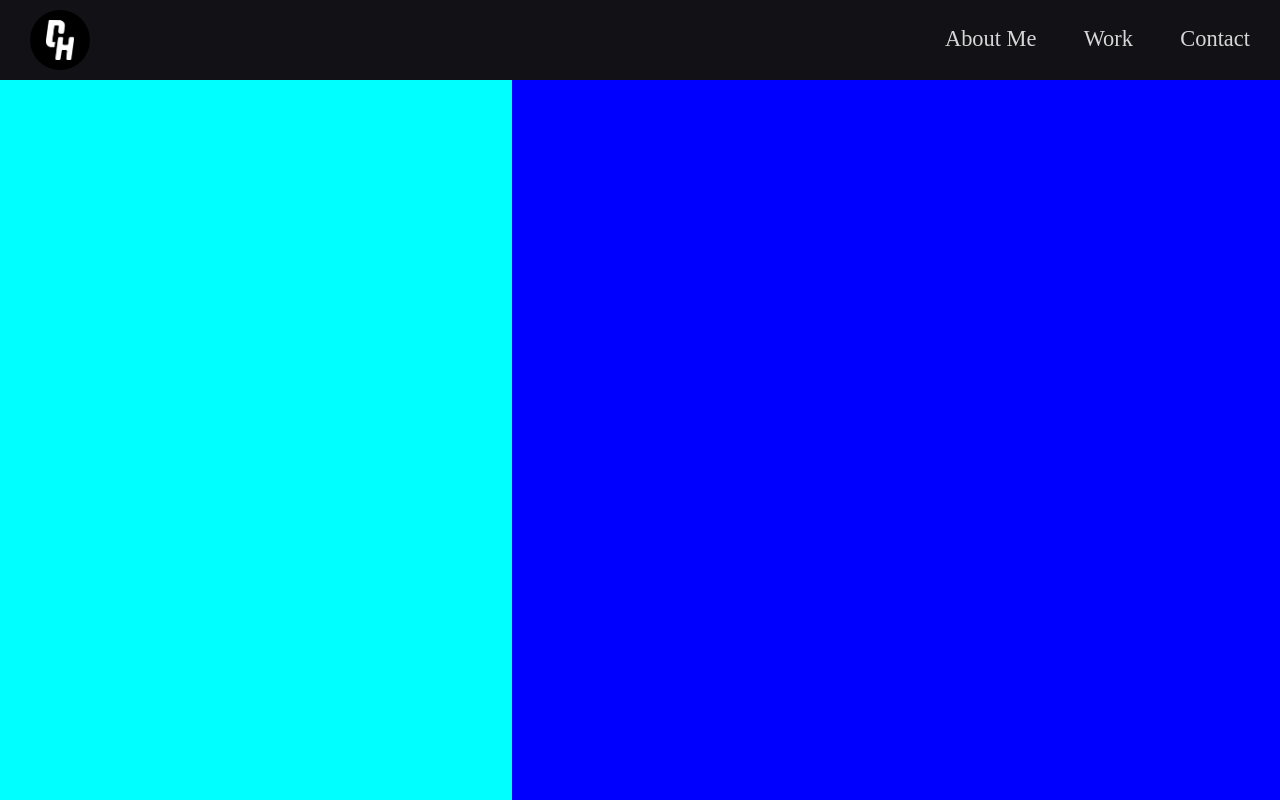
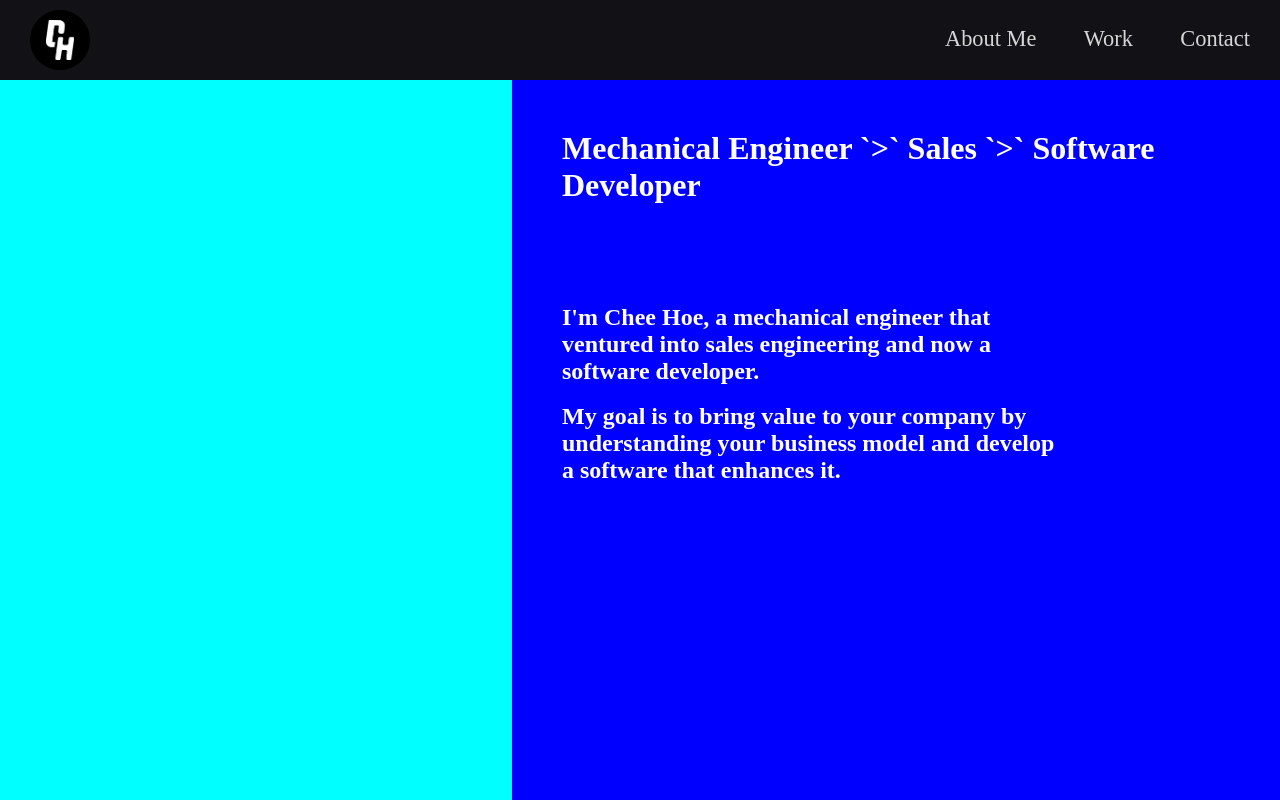
Before and after one commit to calvinwong95/chsolutions, a React (Create React App) app: page / in a window 1280 px wide. Both pictures are taken after a click on the link "About Me". Built offline with nearby package versions, Linux system fonts and the light colour scheme; a web font is replaced by a local one.

Commit message:
wip: testing out redux

```diff
--- a/package.json
+++ b/package.json
@@ -6,9 +6,12 @@
     "@testing-library/jest-dom": "^5.16.5",
     "@testing-library/react": "^13.3.0",
     "@testing-library/user-event": "^13.5.0",
+    "immer": "^9.0.15",
     "react": "^18.2.0",
     "react-dom": "^18.2.0",
+    "react-router-dom": "6",
     "react-scripts": "5.0.1",
+    "redux": "^4.2.0",
     "web-vitals": "^2.1.4"
   },
   "scripts": {
--- a/src/index.css
+++ b/src/index.css
@@ -12,6 +12,7 @@ body {
   -webkit-font-smoothing: antialiased;
   -moz-osx-font-smoothing: grayscale;
 }
+
 
 code {
   font-family: source-code-pro, Menlo, Monaco, Consolas, 'Courier New',
@@ -52,3 +53,7 @@ code {
   flex:1;
   background: blue;
 }
+
+.about-me-container {
+  padding: 50px;
+}
--- /dev/null
+++ b/src/pages/AboutMe.js
@@ -0,0 +1,26 @@
+import React from "react";
+
+const AboutMe = () => {
+  return (
+    <div className="about-me-container">
+      <div style={{ marginBottom: "30px" }}>
+        <h1 style={{ color: "white" }}>
+          Mechanical Engineer `{">"}` Sales `{">"}` Software Developer
+        </h1>
+      </div>
+      <div style={{ marginTop: "100px", width: "500px" }}>
+        <h2 style={{ color: "white" }}>
+          I'm Chee Hoe, a mechanical engineer that ventured into sales
+          engineering and now a software developer.
+        </h2>
+        <br />
+        <h2 style={{ color: "white" }}>
+          My goal is to bring value to your company by understanding your
+          business model and develop a software that enhances it.
+        </h2>
+      </div>
+    </div>
+  );
+};
+
+export default AboutMe;
--- a/src/pages/MainPage.js
+++ b/src/pages/MainPage.js
@@ -1,5 +1,6 @@
 import React, { useState } from "react";
 import Navbar from "../components/Navbar";
+import AboutMe from "./AboutMe";
 
 const MainPage = () => {
   const [pageState, setPageState] = useState("default");
@@ -19,7 +20,9 @@ const MainPage = () => {
         }}
       >
         <div className="containerLeft"></div>
-        <div className="containerRight"></div>
+        <div className="containerRight">
+          {pageState === "about-me" && <AboutMe></AboutMe>}
+        </div>
       </div>
     </div>
   );
```
Also changed, not shown: 2 other files (tests, documents, lock files or other folders).
